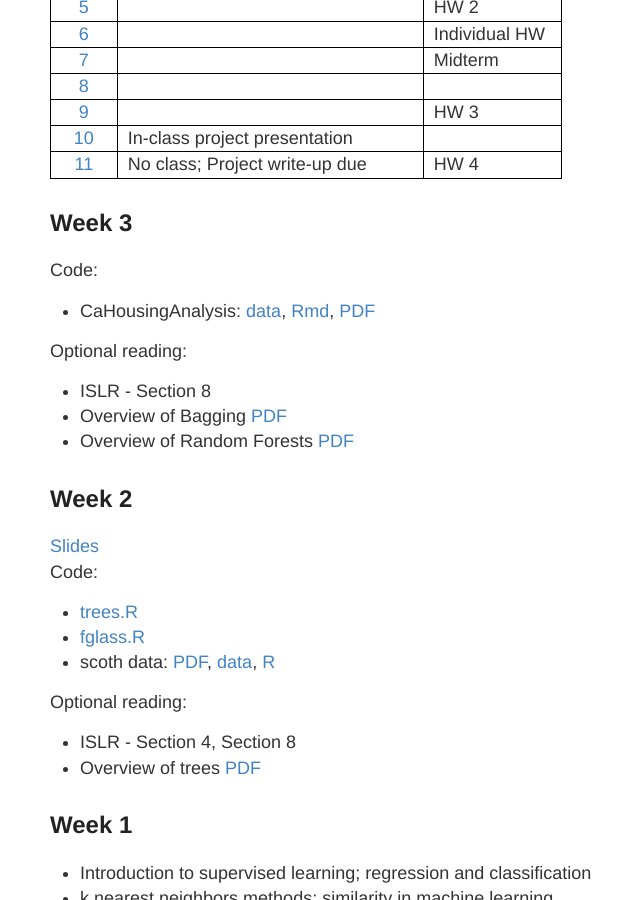
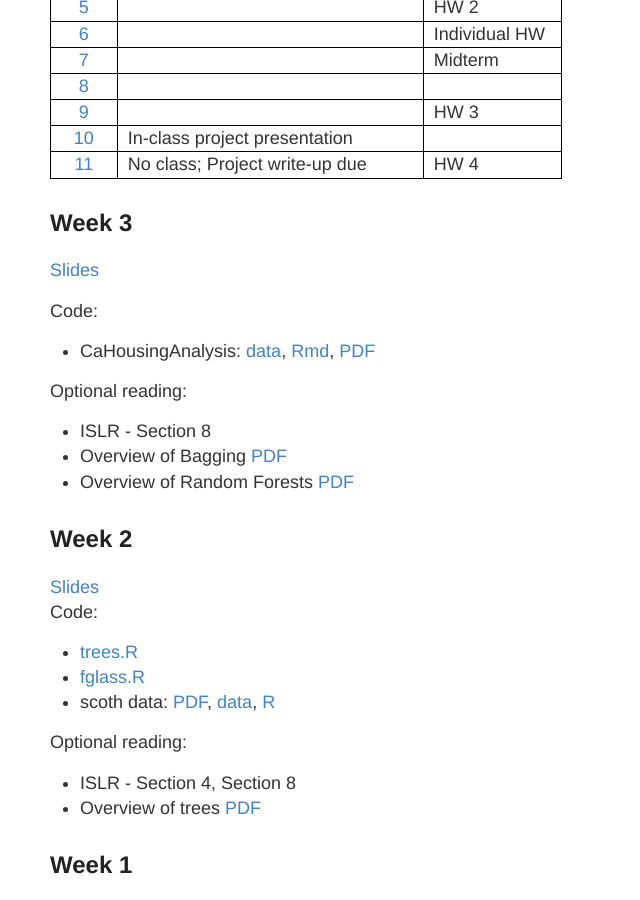
Before and after one commit to ChicagoBoothML/ML2017, a Jekyll site: the page built from lectures.md, in a window 1280 px wide and 900 px high, scrolled down 414 px. Shown: the whole window, without its empty margins (230-870 px from the left). Built offline with Jekyll 4.4.1, drawn with Linux system fonts in a browser that asks for light colours.

Commit message:
Update lectures.md

```diff
--- a/lectures.md
+++ b/lectures.md
@@ -22,6 +22,8 @@ permalink: /lectures/
 
 
 ## Week 3
+
+[Slides](https://piazza.com/class_profile/get_resource/j8padvvrtd375m/jck4lmytuoq2mm)
 
 Code:
 
```
